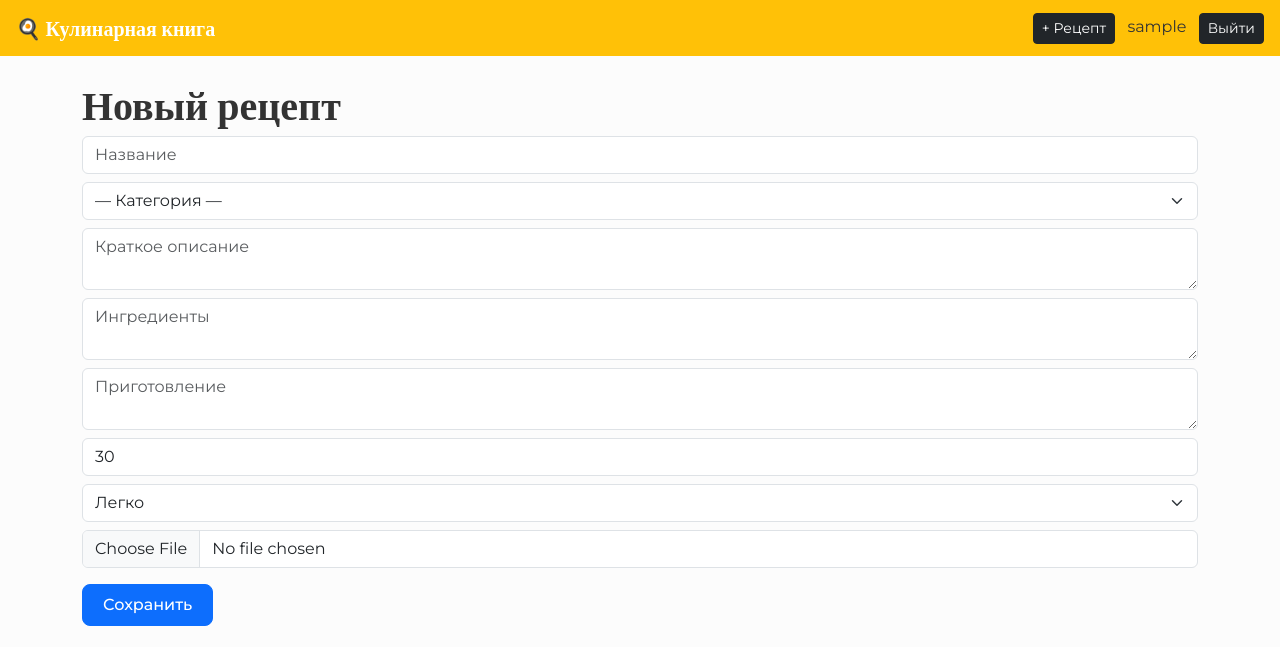
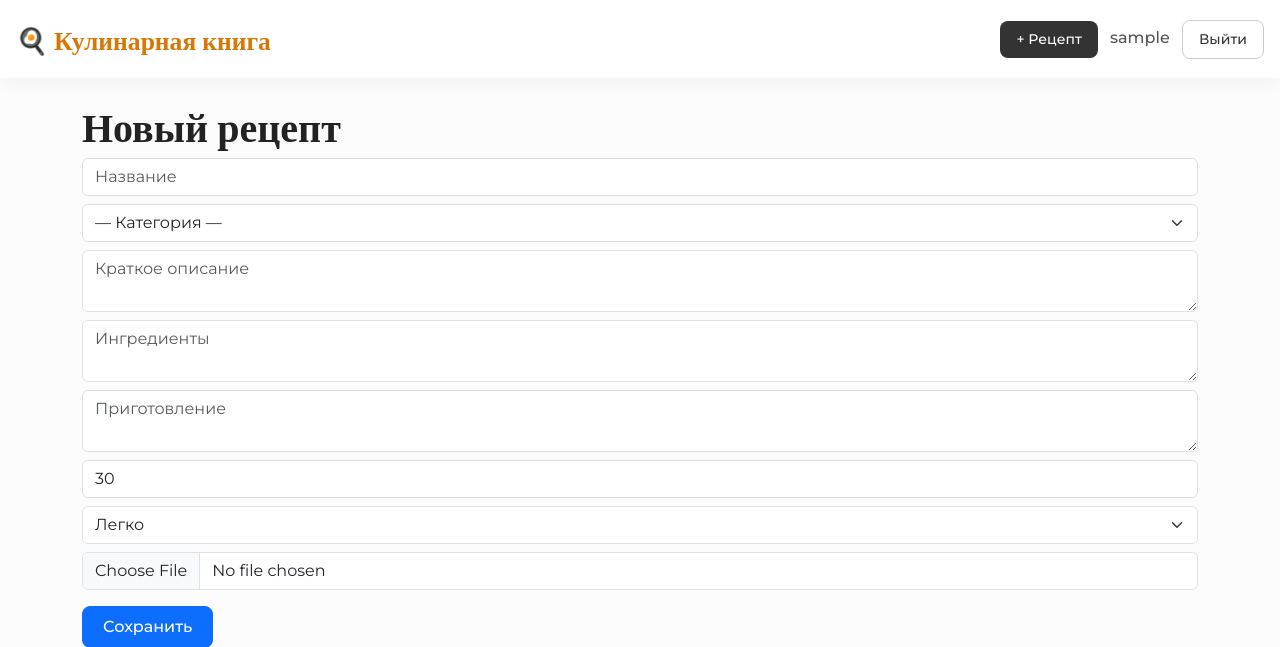
Before and after one commit to void0173/cookbook, a Django app: page /recipe/create/ in a window 1280 px wide. Shown: the top 647 px of the page. Run offline with Django 5.2, Linux system fonts and the light colour scheme; the visitor is signed in with stand-in values (Sample User, id 1); data that the repository does not hold is empty.

Commit message:
Починил стили и убрал лишний тег

```diff
--- a/templates/base.html
+++ b/templates/base.html
@@ -43,6 +43,142 @@
     a:hover {
       color: #b45309;
     }
+            <style>
+    /* --- БАЗОВЫЕ НАСТРОЙКИ --- */
+    body {
+      font-family: 'Montserrat', sans-serif;
+      background-color: #f8f9fa; /* Светло-серый фон, чтобы белые карточки выделялись */
+      color: #333333;
+    }
+
+    h1, h2, h3, h4, h5, .navbar-brand {
+      font-family: 'Playfair Display', serif;
+      font-weight: 700;
+      color: #222222;
+    }
+
+    /* --- ШАПКА (Стекло) --- */
+    .navbar {
+      position: sticky;
+      top: 0;
+      z-index: 1000;
+      backdrop-filter: blur(12px);
+      background-color: rgba(255, 255, 255, 0.85) !important;
+      box-shadow: 0 4px 20px rgba(0, 0, 0, 0.05);
+      padding: 15px 0;
+    }
+
+    /* Текст в шапке */
+    .navbar-brand {
+      color: #d97706 !important; /* Янтарный цвет для логотипа */
+      font-size: 1.6rem;
+    }
+
+    .navbar span.me-2 {
+      color: #555 !important;
+      font-weight: 500;
+    }
+
+    /* --- КНОПКИ --- */
+    /* Кнопка + Рецепт (темная) */
+    .btn-dark {
+      background-color: #333 !important;
+      color: #fff !important;
+      border: none;
+      border-radius: 8px;
+      font-weight: 500;
+      padding: 8px 16px;
+      transition: all 0.2s;
+    }
+    .btn-dark:hover {
+      background-color: #000 !important;
+      transform: translateY(-1px);
+    }
+
+    /* Кнопка Выйти (прозрачная с обводкой) */
+    .navbar form button.btn-dark {
+      background-color: transparent !important;
+      color: #333 !important;
+      border: 1px solid #ccc !important;
+    }
+    .navbar form button.btn-dark:hover {
+      background-color: #dc3545 !important; /* Красный при наведении */
+      color: #fff !important;
+      border-color: #dc3545 !important;
+    }
+
+    /* Кнопки фильтров (категории) */
+    .btn-outline-warning {
+      color: #d97706;
+      border-color: #d97706;
+    }
+    .btn-outline-warning:hover {
+      background-color: #d97706;
+      color: #fff;
+    }
+
+    /* --- КАРТОЧКИ РЕЦЕПТОВ --- */
+    .card {
+      border: none;
+      border-radius: 16px;
+      background-color: #ffffff;
+      box-shadow: 0 4px 15px rgba(0,0,0,0.05);
+      transition: transform 0.3s ease, box-shadow 0.3s ease;
+      overflow: hidden; /* Чтобы картинки не вылезали за скругленные углы */
+    }
+
+    .card:hover {
+      transform: translateY(-6px);
+      box-shadow: 0 12px 25px rgba(0,0,0,0.1);
+    }
+
+    .card-body {
+      padding: 1.5rem;
+    }
+
+    .card h5 a {
+      color: #222 !important;
+      text-decoration: none;
+      transition: color 0.2s;
+    }
+    .card h5 a:hover {
+      color: #d97706 !important;
+    }
+
+    /* Текст внутри карточки */
+    .text-muted {
+      color: #777 !important;
+    }
+
+    /* Рейтинг (звездочка) */
+    .badge.bg-success {
+      background-color: #198754 !important;
+      padding: 6px 10px;
+      border-radius: 8px;
+      font-size: 0.9rem;
+    }
+
+    /* --- АНИМАЦИИ --- */
+    @keyframes fadeInUp {
+      from { opacity: 0; transform: translateY(20px); }
+      to { opacity: 1; transform: translateY(0); }
+    }
+
+    .card {
+      animation: fadeInUp 0.6s ease-out forwards;
+      opacity: 0;
+    }
+    .col-md-4:nth-child(1) .card { animation-delay: 0.1s; }
+    .col-md-4:nth-child(2) .card { animation-delay: 0.2s; }
+    .col-md-4:nth-child(3) .card { animation-delay: 0.3s; }
+    .col-md-4:nth-child(4) .card { animation-delay: 0.4s; }
+    .col-md-4:nth-child(5) .card { animation-delay: 0.5s; }
+    .col-md-4:nth-child(6) .card { animation-delay: 0.6s; }
+
+    /* Ссылки на странице */
+    a { color: #d97706; text-decoration: none; }
+    a:hover { color: #b45309; text-decoration: underline; }
+
   </style>
 </head>
 <body>
```
